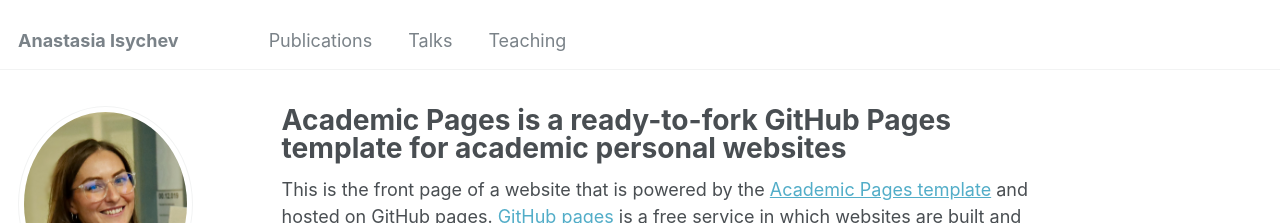
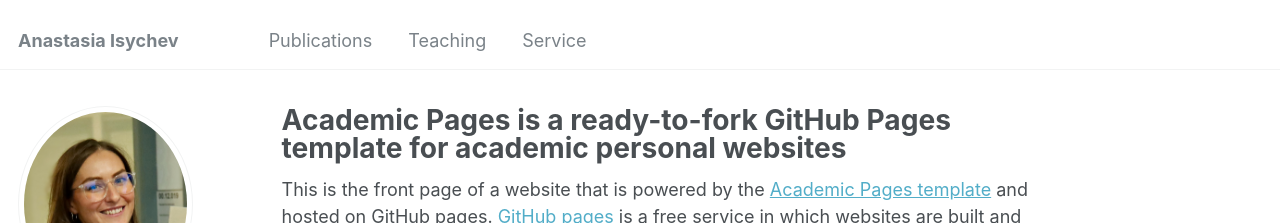
Before and after one commit to aisychev/aisychev.github.io, a Jekyll site: the page built from _pages/about.md, in a window 1280 px wide. Shown: the top 223 px of the page. Built offline with Jekyll 4.4.1, drawn with Linux system fonts in a browser that asks for light colours; some web fonts are replaced.

Commit message:
Update navigation.yml

```diff
--- a/_data/navigation.yml
+++ b/_data/navigation.yml
@@ -3,11 +3,14 @@ main:
   - title: "Publications"
     url: /publications/
 
-  - title: "Talks"
-    url: /talks/
-
   - title: "Teaching"
     url: /teaching/
+
+  - title: "Service"
+    url: /service/
+
+  # - title: "Talks"
+  #   url: /talks/
 
   # - title: "Portfolio"
   #   url: /portfolio/
```
